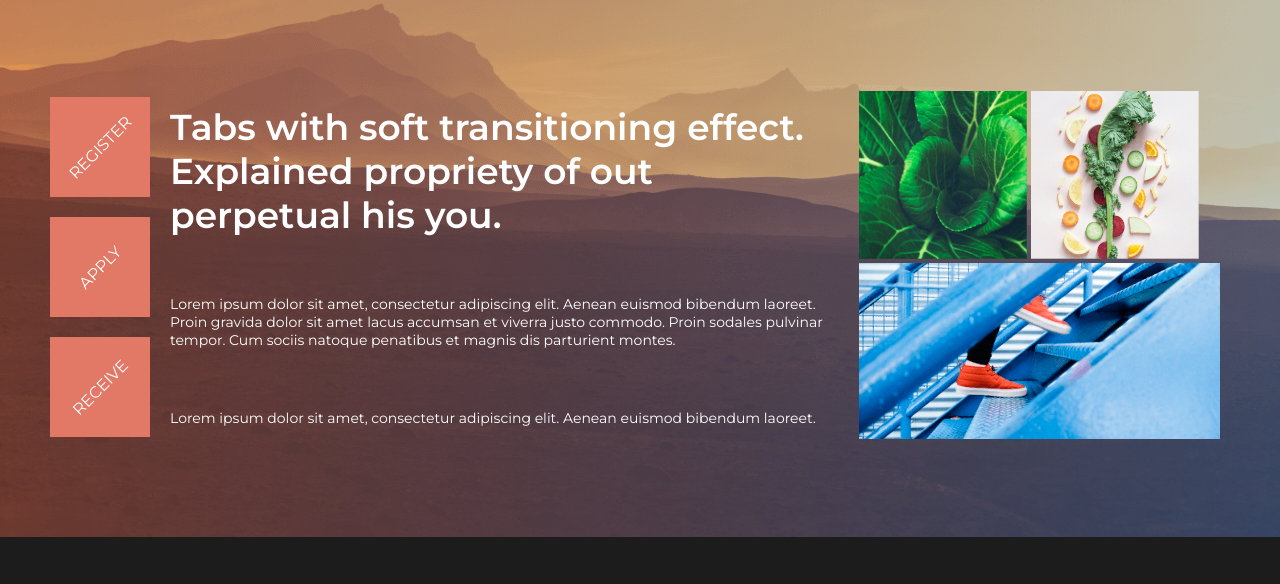
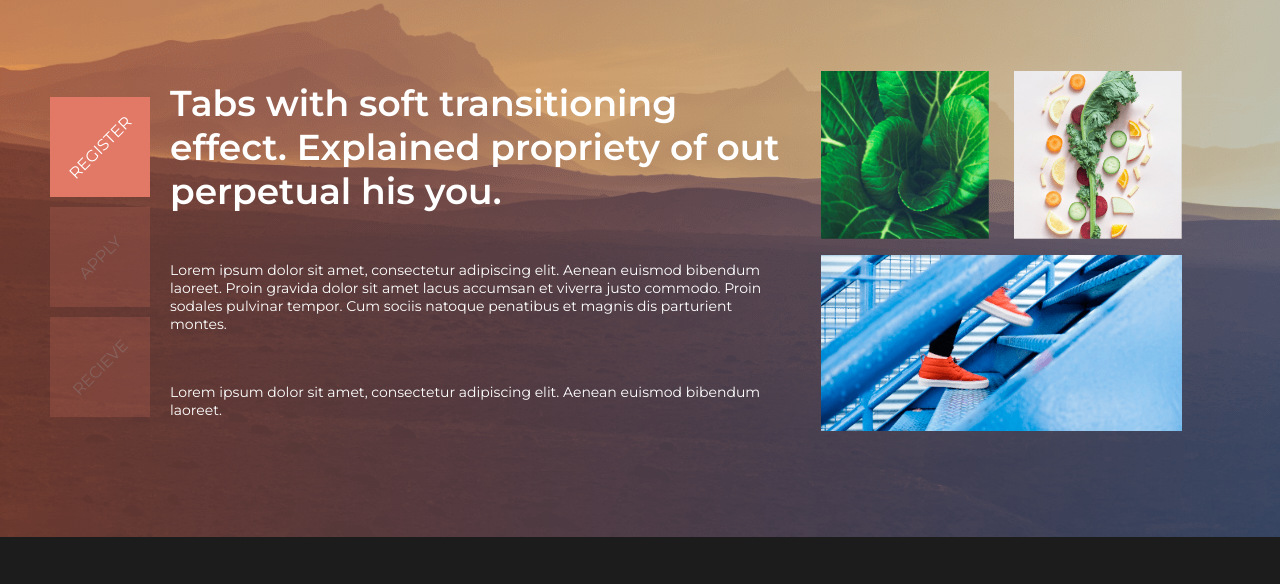
Before and after one commit to aisteneciunaite/code-academy-projects, a website: page CA_Exam/app/index.html in a window 1280 px wide. Shown: the part 840-1424 px from the top of the page. Drawn offline with nearby package versions, Linux system fonts and the light colour scheme.

Commit message:
Added swiper to gallery

```diff
--- a/CA_Exam/app/index.html
+++ b/CA_Exam/app/index.html
@@ -65,29 +65,56 @@
             </div>
         </div>
         <section id="features" class="row sc-medium tc-white">
-            <div class="container row stretch">
-                <div class="col">
-                    <div class="square row" data-aos="flip-left"
-                    data-aos-duration="1000"><div>REGISTER</div></div>
-                    <div class="square row" data-aos="flip-left"
-                    data-aos-duration="1000"><div>APPLY</div></div>
-                    <div class="square row" data-aos="flip-left"
-                    data-aos-duration="1000"><div>RECEIVE</div></div>
-                </div>
-                <article class="col space-between">
-                    <h2>Tabs with soft transitioning effect. Explained propriety of out perpetual his you.</h2>
-                    <p>Lorem ipsum dolor sit amet, consectetur adipiscing elit. Aenean euismod bibendum laoreet. Proin gravida dolor sit amet lacus accumsan et viverra justo commodo. Proin sodales pulvinar tempor. Cum sociis natoque penatibus et magnis dis parturient montes.</p>
-                    <p>Lorem ipsum dolor sit amet, consectetur adipiscing elit. Aenean euismod bibendum laoreet.</p>
-                </article>
-                <div class="galery">
-                    <img src="assets/photo-1493409137604-0901c55e4456.png" alt="Green leaves">
-                    <img src="assets/photo-1543364195-bfe6e4932397.png" alt="Salad">
-                    <img src="assets/photo-1448387473223-5c37445527e7.png" alt="Shoes">
+            <div class="container row stretch ft-swiper swiper-container">
+                <div class="swiper-pagination"></div>
+                <div class="swiper-wrapper">
+                    <div class="swiper-slide row">
+                        <article class="col space-between">
+                            <h2>Tabs with soft transitioning effect. Explained propriety of out perpetual his you.</h2>
+                            <p>Lorem ipsum dolor sit amet, consectetur adipiscing elit. Aenean euismod bibendum laoreet. Proin gravida dolor sit amet lacus accumsan et viverra justo commodo. Proin sodales pulvinar tempor. Cum sociis natoque penatibus et magnis dis parturient montes.</p>
+                            <p>Lorem ipsum dolor sit amet, consectetur adipiscing elit. Aenean euismod bibendum laoreet.</p>
+                        </article>
+                        <div class="galery col">
+                            <div class="row space-between">
+                                <a href=""><div class="content-overlay"><img src="assets/photo-1493409137604-0901c55e4456.png" alt="Green leaves"></div></a>
+                                <a href=""><div class="content-overlay"><img src="assets/photo-1543364195-bfe6e4932397.png" alt="Salad"></div></a>
+                            </div>
+                            <a href=""><div class="content-overlay"><img src="assets/photo-1448387473223-5c37445527e7.png" alt="Shoes"></div></a>
+                        </div>
+                    </div>
+                    <div class="swiper-slide row">
+                        <article class="col space-between">
+                            <h2>Monotonectally mesh customized sprints. Appropriately implement ethical networks</h2>
+                            <p>Pellentesque pulvinar pellentesque habitant morbi tristique senectus. Ac orci phasellus egestas tellus rutrum tellus.</p>
+                            <p>Nisl condimentum id venenatis a condimentum. Sed felis eget velit aliquet sagittis id consectetur purus. Ac ut consequat semper viverra nam libero justo laoreet. Aliquet bibendum enim facilisis gravida neque convallis a.</p>
+                        </article>
+                        <div class="galery col">
+                            <div class="row space-between">
+                                <a href=""><div class="content-overlay"><img src="assets/ornamental-cabbage-779941-min.jpg" alt="Green leaves"></div></a>
+                                <a href=""><div class="content-overlay"><img src="assets/food-424537-min.jpg" alt="Salad"></div></a>
+                            </div>
+                            <a href=""><div class="content-overlay"><img src="assets/japan-1778543-min.jpg" alt="Shoes"></div></a>
+                        </div>
+                    </div>
+                    <div class="swiper-slide row">
+                        <article class="col space-between">
+                            <h2>Tabs with soft transitioning effect. Rapidiously drive collaborative supply chains.</h2>
+                            <p>Neque egestas congue quisque egestas diam in arcu cursus euismod. Pellentesque elit ullamcorper dignissim cras tincidunt lobortis feugiat vivamus. At varius vel pharetra vel. Pretium nibh ipsum consequat nisl vel pretium lectus quam id.</p>
+                            <p>At erat pellentesque adipiscing commodo. Diam phasellus vestibulum lorem sed risus ultricies tristique nulla.</p>
+                        </article>
+                        <div class="galery col">
+                            <div class="row space-between">
+                                <a href=""><div class="content-overlay"><img src="assets/butterfly-4326534-min.jpg" alt="Green leaves"></div></a>
+                                <a href=""><div class="content-overlay"><img src="assets/fruit-2305192-min.jpg" alt="Salad"></div></a>
+                            </div>
+                            <a href=""><div class="content-overlay"><img src="assets/stairs-4574579_640-min.jpg" alt="Shoes"></div></a>
+                        </div>
+                    </div>
                 </div>
             </div>
         </section>
         <section id="about" class="bkg-b sc-medium">
-            <div class="container row space-around">
+            <div class="container row space-around wrap">
                 <img src="assets/cheshire-county-hygiene-services.svg" alt="Cheshire County logo">
                 <article>
                     <h2>Erat tempor tempus erat malesuada</h2>
@@ -190,7 +217,7 @@
             </div>
         </section>
         <section id="reviews" class="bkg-w sc-medium col stretch">
-            <div class="container col grow swiper-container">
+            <div class="container col grow swiper-container rw-swiper">
                 <h2 class="ta-center underlined ">WHAT OUR CUSTOMERS ARE SAYING</h2>
 
                 <div class="row grow swiper-wrapper">
--- a/CA_Exam/app/script.js
+++ b/CA_Exam/app/script.js
@@ -16,12 +16,49 @@ for (let index = 0; index < arr.length; index++) {
 
 
 
-/* <!-- Initialize Swiper --> */
+/* <!-- Initialize reviews Swiper --> */
 
-  var swiper = new Swiper('.swiper-container', {
+  var swiper = new Swiper('.rw-swiper', {
     slidesPerView: 3,
+    breakpoints: {
+        // when window width is >= 320px
+        320: {
+          slidesPerView: 1,
+          spaceBetween: 20
+        },
+        500: {
+          slidesPerView: 2,
+          spaceBetween: 30
+        },
+        800: {
+            slidesPerView: 3,
+            spaceBetween: 30
+        },
+      },
     pagination: {
       el: '.swiper-pagination',
       clickable: true,
     },
+    // autoplay: {
+    //     delay: 3000,
+    //   },
   });
+
+
+/* <!-- Initialize galery Swiper --> */
+
+var menu = ['REGISTER', 'APPLY','RECIEVE'];
+
+var galerySwiper = new Swiper('.ft-swiper', {
+    spaceBetween: 100,
+    centeredSlides: true,
+    slidesOffsetAfter: 150,
+    pagination: {
+        el: '.swiper-pagination',
+        clickable: true,
+        renderBullet: function (index, className) {
+            return '<div class="square row '+className+'" data-aos="flip-left" data-aos-duration="1000"><div>'+(menu[index])+'</div></div>'
+        },
+    },
+
+})
--- a/CA_Exam/app/scss/_base.scss
+++ b/CA_Exam/app/scss/_base.scss
@@ -3,7 +3,11 @@ $color-blue: #6696E2;
 $color-orange: #E27866;
 $color-darkgrey: #1C1C1C;
 $header-height: 72px;
-$content-padding: 0;
+
+:root {
+    --swiper-theme-color: #E27866;
+}
+
 
 body {
     background-color: rgb(136, 136, 136);
@@ -28,7 +32,6 @@ header {
     box-sizing: border-box;
     height: $header-height;
     z-index: 2;
-    padding: 0 $content-padding;
     img {
         height: 52px;
         margin: 10px;
@@ -53,6 +56,9 @@ header {
 }
 
 main {
+    &>* {
+        padding: 0 30px;
+    }
     margin-top: 72px;
 
 
@@ -62,10 +68,6 @@ main {
 
     }
 
-}
-
-main>*{
-    padding: 0 $content-padding;
 }
 
 #hero {
@@ -115,6 +117,7 @@ main>*{
         background-color: $color-orange;
         margin: 10px;
         justify-content: center;
+        border-radius: 0;
 
         div {
             display: inline-block;
@@ -131,8 +134,24 @@ main>*{
     }
     .galery {
         margin: 0 20px;
+
+        a {
+            line-height: 0;
+            margin: .5em;
+        }
+
+    }
+
+    .swiper-pagination {
+        position: relative;
+    }
+
+    .swiper-slide {
+        padding-right: 150px;
+        box-sizing: border-box;
     }
 }
+
 
 #about {
     article {
@@ -174,6 +193,22 @@ main>*{
     .underlined:after {
         border-bottom: 2px solid $color-blue;
     }
+
+    .swiper-wrapper {
+        align-items: flex-end;
+        margin-bottom: 50px;
+    }
+
+    .swiper-pagination-bullet {
+        border: 1px solid var(--swiper-theme-color);
+        opacity: 1;
+        background-color: transparent;
+    }
+
+    .swiper-pagination-bullet-active {
+        background-color: var(--swiper-theme-color);
+    }
+
 }
 
 #contact {
@@ -185,7 +220,3 @@ main>*{
         border-bottom: 2px solid $color-orange;
     }
 }
-
-footer {
-    padding: 0 $content-padding;
-}
--- a/CA_Exam/app/scss/_mixins.scss
+++ b/CA_Exam/app/scss/_mixins.scss
@@ -127,3 +127,33 @@
     border-right: 20px solid transparent;
     border-radius: 2px;
 }
+
+.content-overlay {
+    position: relative;
+    display: inline-block;
+
+    &:after{
+        content:"Explore";
+        background-color: rgba(226, 120, 102, .8);
+        box-sizing: border-box;
+        padding-top: 90px;
+        text-align: center;
+        color: #FFFFFF;
+        font-size: 20px;
+        font-weight: 600;
+        position: absolute;
+        left: 0;
+        top: 0;
+        height: 100%;
+        width: 100%;
+        opacity: 0;
+        transition: .5s;
+    }
+    &:hover:after{
+        opacity: 1;
+    }
+
+
+
+
+}
--- a/CA_Exam/app/scss/_reset.scss
+++ b/CA_Exam/app/scss/_reset.scss
@@ -3,9 +3,11 @@
     padding: 0;
 }
 
+
+
 input, a {
     cursor: pointer;
 }
-button {
+button, label {
     cursor: pointer;
 }
```
Also changed, not shown: CA_Exam/app/style.css.
